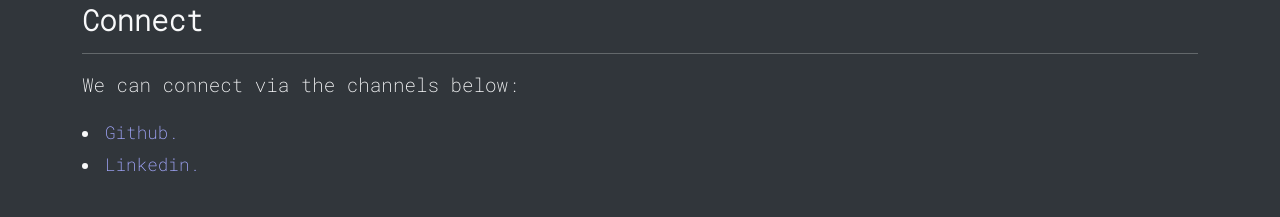
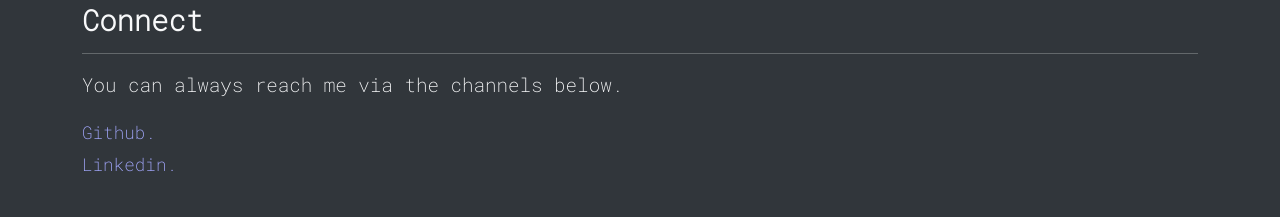
Before and after one commit to fodare/damilare-me, a React (Create React App) app: page /about in a window 1280 px wide. Shown: the part 690-907 px from the top of the page. Built offline with nearby package versions, Linux system fonts and the light colour scheme.

Commit message:
Change connection links to spans and update connection message

```diff
--- a/src/views/About.jsx
+++ b/src/views/About.jsx
@@ -23,9 +23,9 @@ function About() {
                   Connect <hr />
                </h4>
 
-               <p>We can connect via the channels below:</p>
+               <p>You can always reach me via the channels below.</p>
                <span className="connectLinks">
-                  <li>
+                  <span>
                      <a
                         href="https://github.com/fodare"
                         target="_blank"
@@ -33,9 +33,11 @@ function About() {
                      >
                         Github.
                      </a>
-                  </li>
+                  </span>
 
-                  <li>
+                  <br />
+
+                  <span>
                      <a
                         href="https://www.linkedin.com/public-profile/settings?trk=d_flagship3_profile_self_view_public_profile"
                         target="_blank"
@@ -43,7 +45,7 @@ function About() {
                      >
                         Linkedin.
                      </a>
-                  </li>
+                  </span>
                </span>
             </div>
 
```
